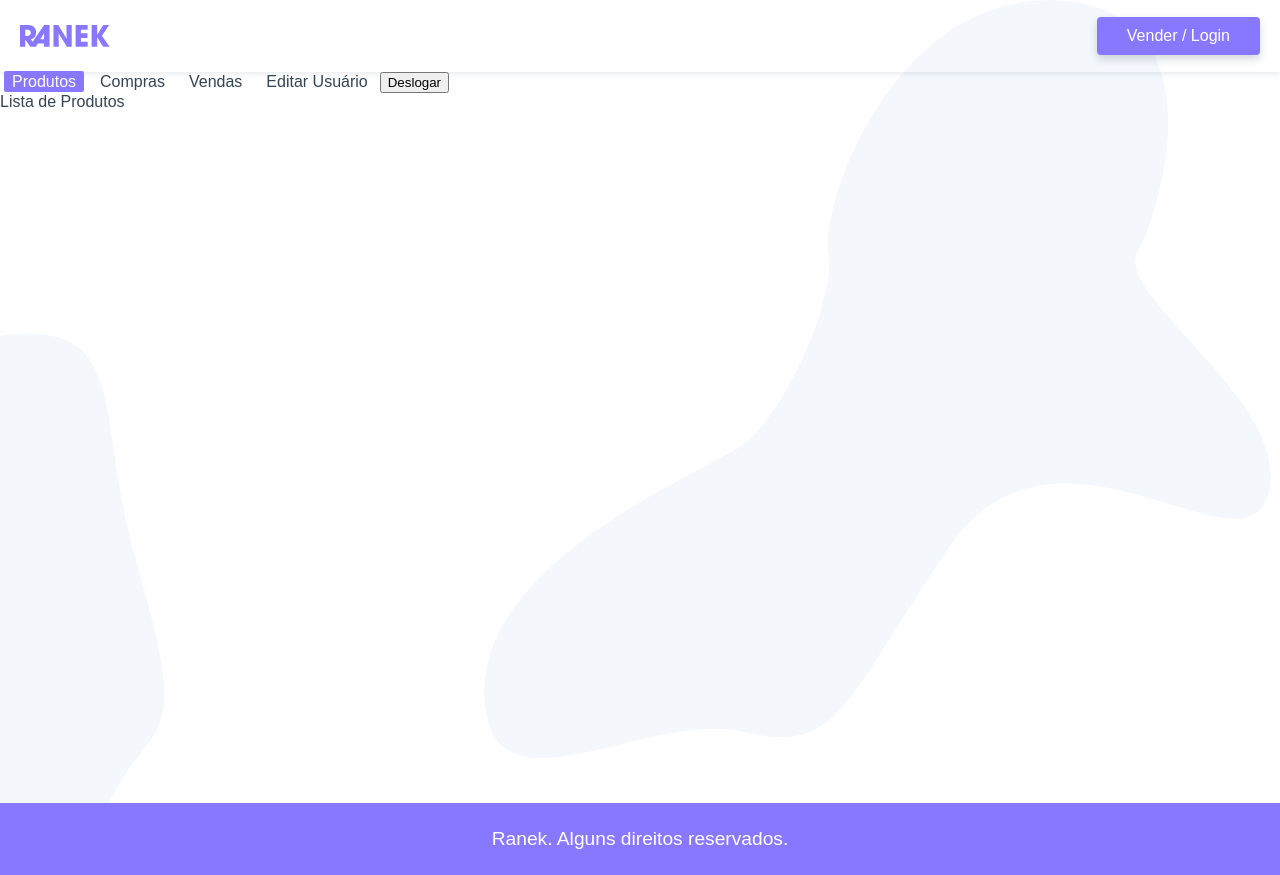
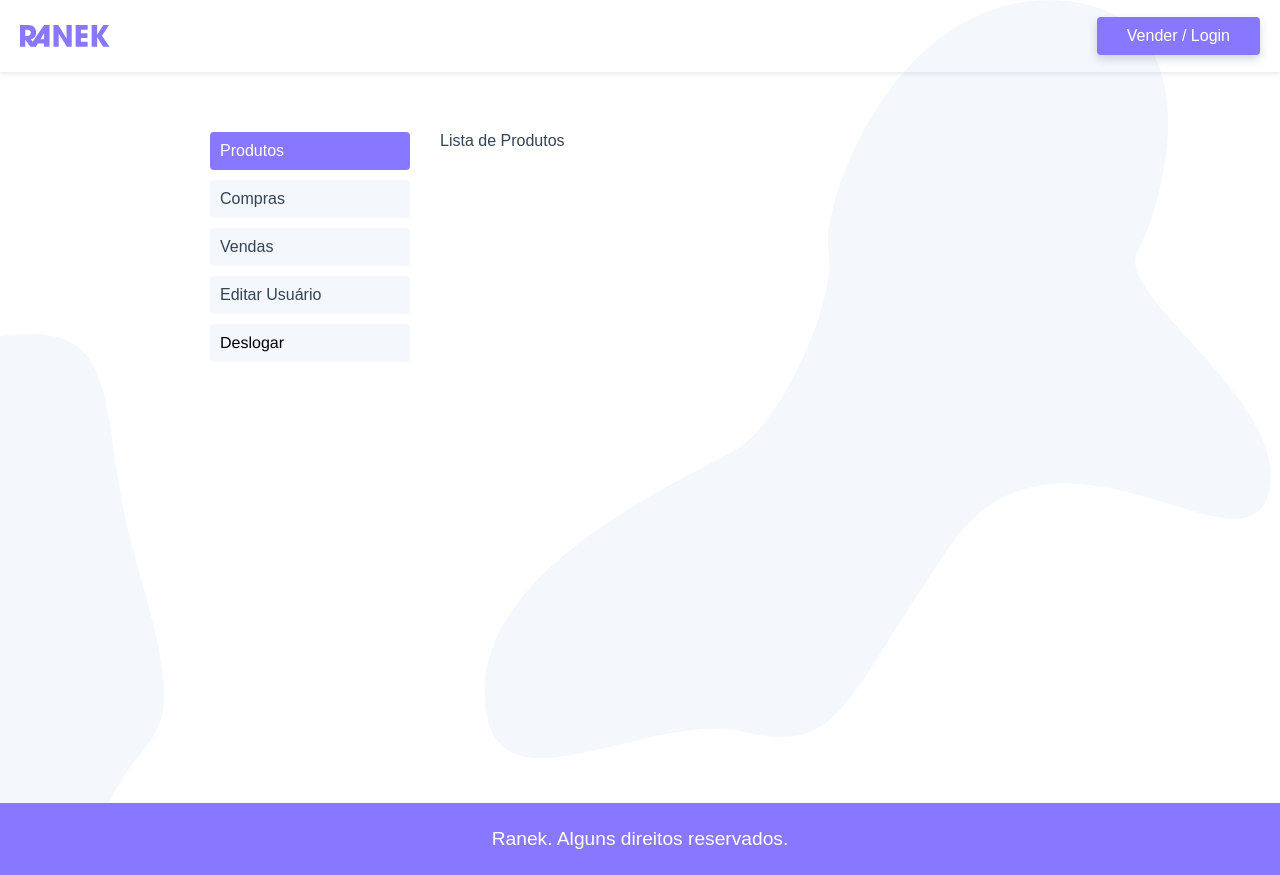
Before and after one commit to thuanny21/ranek, a Vue app: page /usuario in a window 1280 px wide. Built offline with nearby package versions, Linux system fonts and the light colour scheme.

Commit message:
css da pagina usuario

```diff
--- a/src/components/ProdutosPaginar.vue
+++ b/src/components/ProdutosPaginar.vue
@@ -52,7 +52,7 @@
 };
 </script>
 
-<style>
+<style scoped>
 ul {
   grid-column: 1 / -1;
 }
--- a/src/views/usuario/Usuario.vue
+++ b/src/views/usuario/Usuario.vue
@@ -38,6 +38,45 @@
 }
 </script>
 
-<style>
+<style scoped>
+.usuario {
+  display: grid;
+  grid-template-columns: minmax(140px, 200px) 1fr;
+  max-width: 900px;
+  margin: 40px auto;
+  grid-gap: 30px;
+  padding: 20px;
+}
 
+@media screen and (max-width: 500px) {
+  .usuario {
+    grid-template-columns: 1fr;
+    margin: 0px auto;
+  }
+}
+
+.sidenav a,
+.sidenav button {
+  padding: 10px;
+  display: block;
+  background: #f4f7fc;
+  margin-bottom: 10px;
+  border-radius: 4px;
+}
+
+.sidenav a.router-link-exact-active,
+.sidenav a:hover,
+.sidenav button:hover {
+  background: #87f;
+  color: #fff;
+}
+
+.sidenav button {
+  border: none;
+  width: 100%;
+  font-size: 1rem;
+  text-align: left;
+  font-family: "Avenir", Helvetica, Arial, sans-serif;
+  cursor: pointer;
+}
 </style>
--- a/src/views/usuario/UsuarioProdutos.vue
+++ b/src/views/usuario/UsuarioProdutos.vue
@@ -8,6 +8,45 @@
 }
 </script>
 
-<style>
+<style scoped>
+.usuario {
+  display: grid;
+  grid-template-columns: minmax(140px, 200px) 1fr;
+  max-width: 900px;
+  margin: 40px auto;
+  grid-gap: 30px;
+  padding: 20px;
+}
 
+@media screen and (max-width: 500px) {
+  .usuario {
+    grid-template-columns: 1fr;
+    margin: 0px auto;
+  }
+}
+
+.sidenav a,
+.sidenav button {
+  padding: 10px;
+  display: block;
+  background: #f4f7fc;
+  margin-bottom: 10px;
+  border-radius: 4px;
+}
+
+.sidenav a.router-link-exact-active,
+.sidenav a:hover,
+.sidenav button:hover {
+  background: #87f;
+  color: #fff;
+}
+
+.sidenav button {
+  border: none;
+  width: 100%;
+  font-size: 1rem;
+  text-align: left;
+  font-family: "Avenir", Helvetica, Arial, sans-serif;
+  cursor: pointer;
+}
 </style>
```
